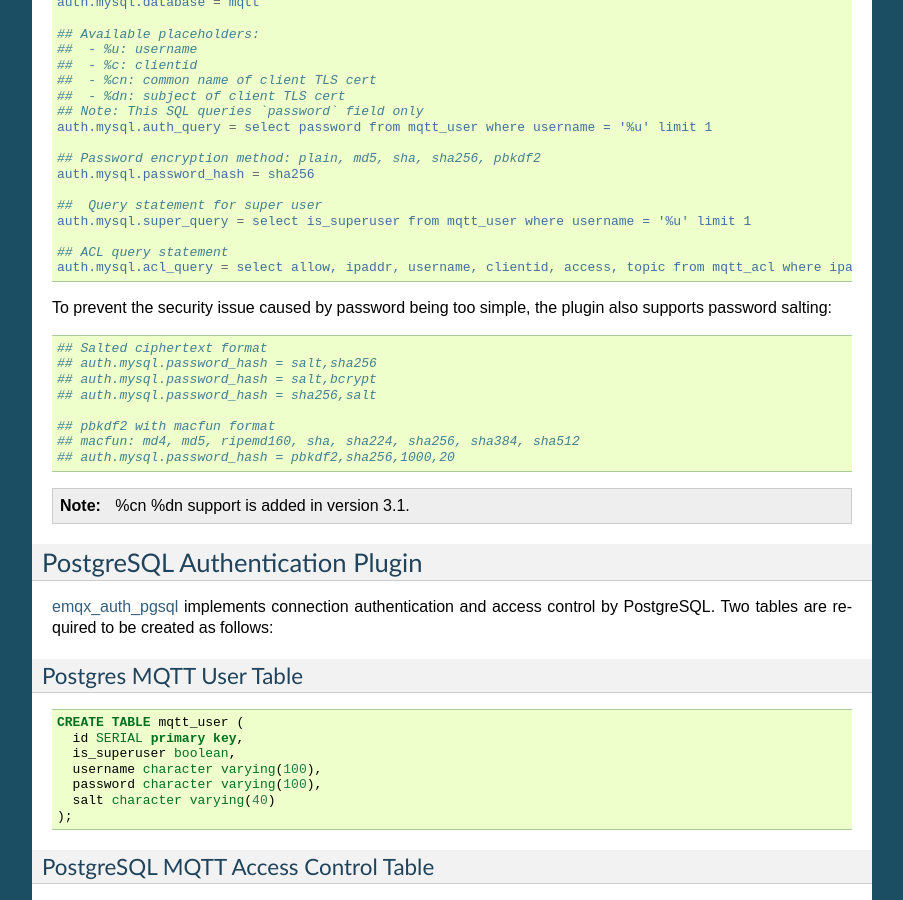
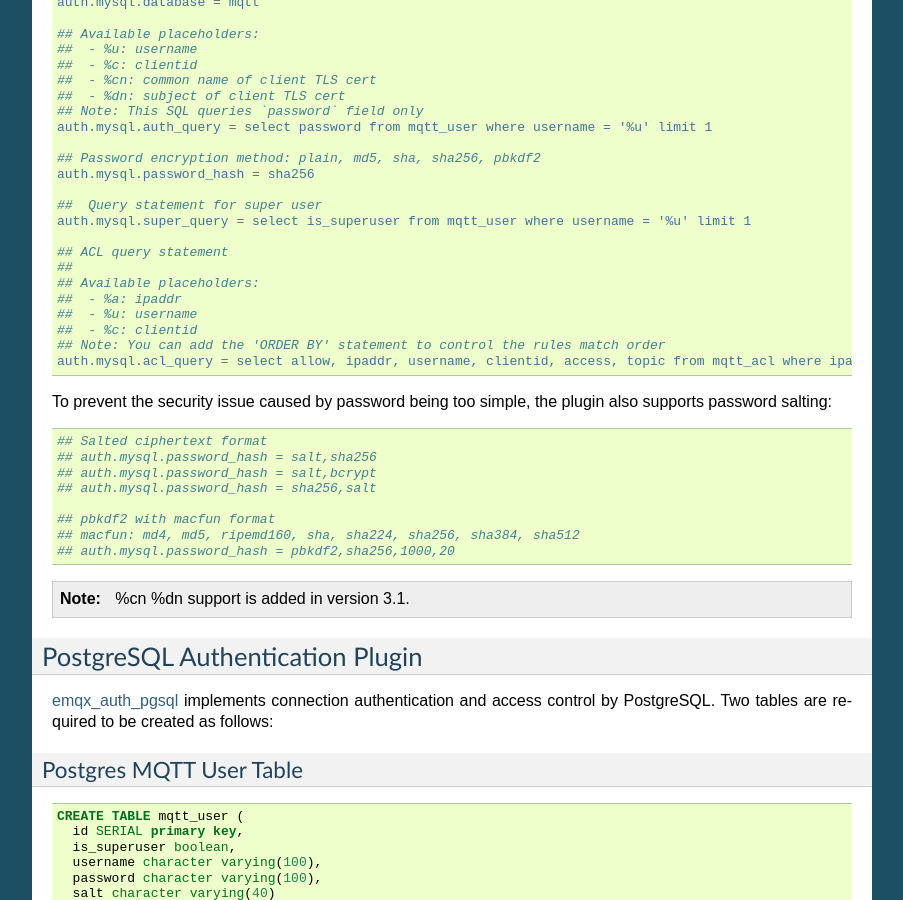
Before and after one commit to emqxarchive/emqx-docs-en, a Sphinx documentation site: the page built from source/plugins.rst, in a window 1280 px wide and 900 px high, scrolled down 6929 px. Shown: the whole window, without its empty margins (198-1101 px from the left). Built offline with Sphinx 7.4.7, drawn with Linux system fonts in a browser that asks for light colours; some of the changed text lies outside the part shown.

Commit message:
Add acl_query comment (#114)

```diff
--- a/source/plugins.rst
+++ b/source/plugins.rst
@@ -414,6 +414,12 @@ etc/plugins/emqx_auth_mysql.conf:
     auth.mysql.super_query = select is_superuser from mqtt_user where username = '%u' limit 1
 
     ## ACL query statement
+    ##
+    ## Available placeholders:
+    ##  - %a: ipaddr
+    ##  - %u: username
+    ##  - %c: clientid
+    ## Note: You can add the 'ORDER BY' statement to control the rules match order
     auth.mysql.acl_query = select allow, ipaddr, username, clientid, access, topic from mqtt_acl where ipaddr = '%a' or username = '%u' or username = '$all' or clientid = '%c'
 
 To prevent the security issue caused by password being too simple, the plugin also supports password salting:
@@ -514,6 +520,7 @@ etc/plugins/emqx_auth_pgsql.conf:
     ##  - %a: ipaddress
     ##  - %u: username
     ##  - %c: clientid
+    ## Note: You can add the 'ORDER BY' statement to control the rules match order
     auth.pgsql.acl_query = select allow, ipaddr, username, clientid, access, topic from mqtt_acl where ipaddr = '%a' or username = '%u' or username = '$all' or clientid = '%c'
 
 The password_hash can be configured for higher security:
```
